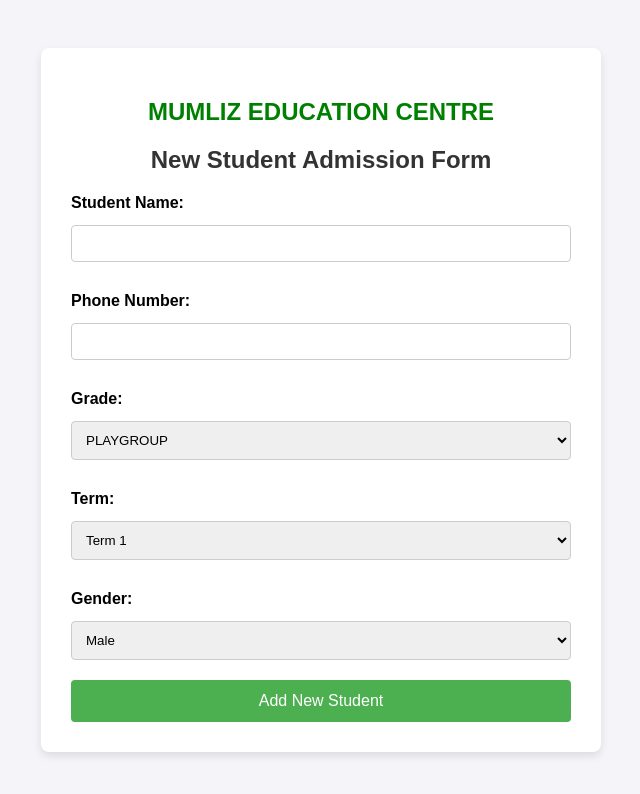
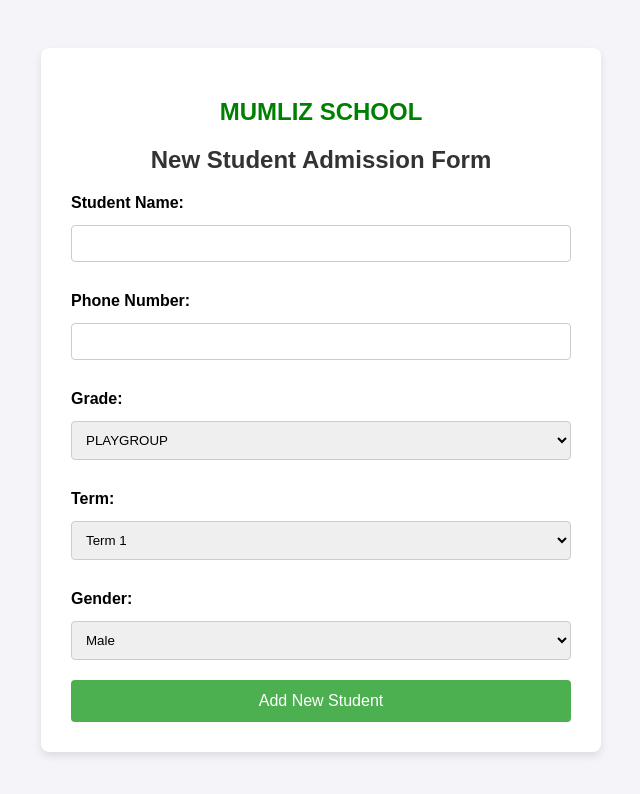
Before and after one commit to masomodigital/addnewstudi-mumliz, a plain HTML site: page index.html in a window 1280 px wide. Shown: the whole page, without its empty margins (319-959 px from the left). Drawn offline with Linux system fonts and the light colour scheme.

Commit message:
Update index.html

```diff
--- a/index.html
+++ b/index.html
@@ -75,7 +75,7 @@
   </head>
   <body>
     <div class="form-container">
-      <h2 class="school-title">MUMLIZ EDUCATION CENTRE</h2>
+      <h2 class="school-title">MUMLIZ SCHOOL</h2>
       <h2>New Student Admission Form</h2>
       <form id="studentForm">
         <label for="name">Student Name:</label>
```
